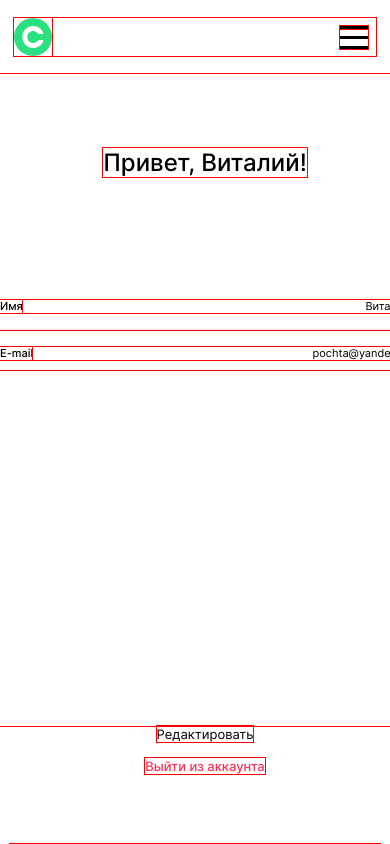
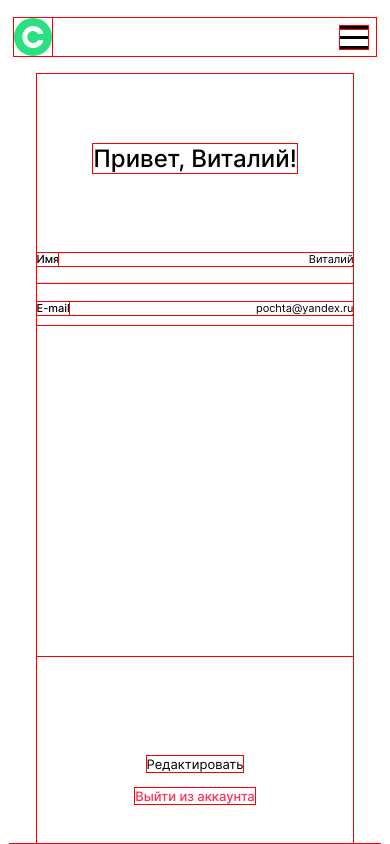
Before and after one commit to MorozovaWorld/movies-explorer-frontend, a React (Create React App) app: page /profile in a window 390 px wide. Built offline with nearby package versions, Linux system fonts and the light colour scheme.

Commit message:
feat: adoptive layout for mobile profile page

```diff
--- a/src/components/Profile/Profile.css
+++ b/src/components/Profile/Profile.css
@@ -17,6 +17,7 @@
   flex-direction: column;
   flex-grow: 1;
   width: 100%;
+  margin-bottom: 210px;
 }
 
 .profile__title {
@@ -31,13 +32,14 @@
   justify-content: space-between;
   border-bottom: 1px solid #E8E8E8;
   padding-bottom: 16px;
-  margin-bottom: 17px;
+  margin-bottom: 18px;
   position: relative;
 }
 
 .profile__input-container:last-child {
   border: none;
   padding-bottom: 10px;
+  margin-bottom: 0;
 }
 
 .profile__input-label {
@@ -91,3 +93,44 @@
   color: #FF3055;
   margin: 16px 0 70px;
 }
+
+@media screen and (max-width: 768px) {
+  .profile {
+    padding-top: 236px;
+  }
+
+  .profile__title {
+    margin-bottom: 96px;
+  }
+
+  .profile__input-container {
+    margin-bottom: 19px;
+  }
+
+  .profile__form {
+    margin-bottom: 203px;
+  }
+
+  .profile__button-signout {
+    margin-bottom: 269px;
+  }
+}
+
+@media screen and (max-width: 500px) {
+  .profile {
+    min-width: 81.25%;
+    padding-top: 70px;
+  }
+
+  .profile__title {
+    margin-bottom: 80px;
+  }
+
+  .profile__form {
+    margin-bottom: 100px;
+  }
+
+  .profile__button-signout {
+    margin-bottom: 40px;
+  }
+}
```
